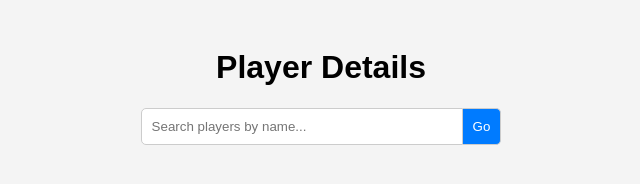
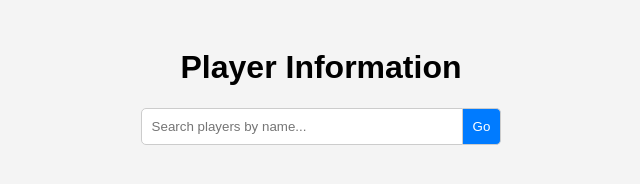
Before and after one commit to subham-behera/webapp, a website: page public/index.html in a window 1280 px wide. Shown: the whole page, without its empty margins (319-959 px from the left). Drawn offline with Linux system fonts and the light colour scheme.

Commit message:
Modified

```diff
--- a/public/index.html
+++ b/public/index.html
@@ -51,7 +51,7 @@
     </style>
 </head>
 <body>
-    <h1>Player Details</h1>
+    <h1>Player Information</h1>
     <div class="search-container">
         <input type="text" id="search" placeholder="Search players by name...">
         <button id="go-button">Go</button>
```
